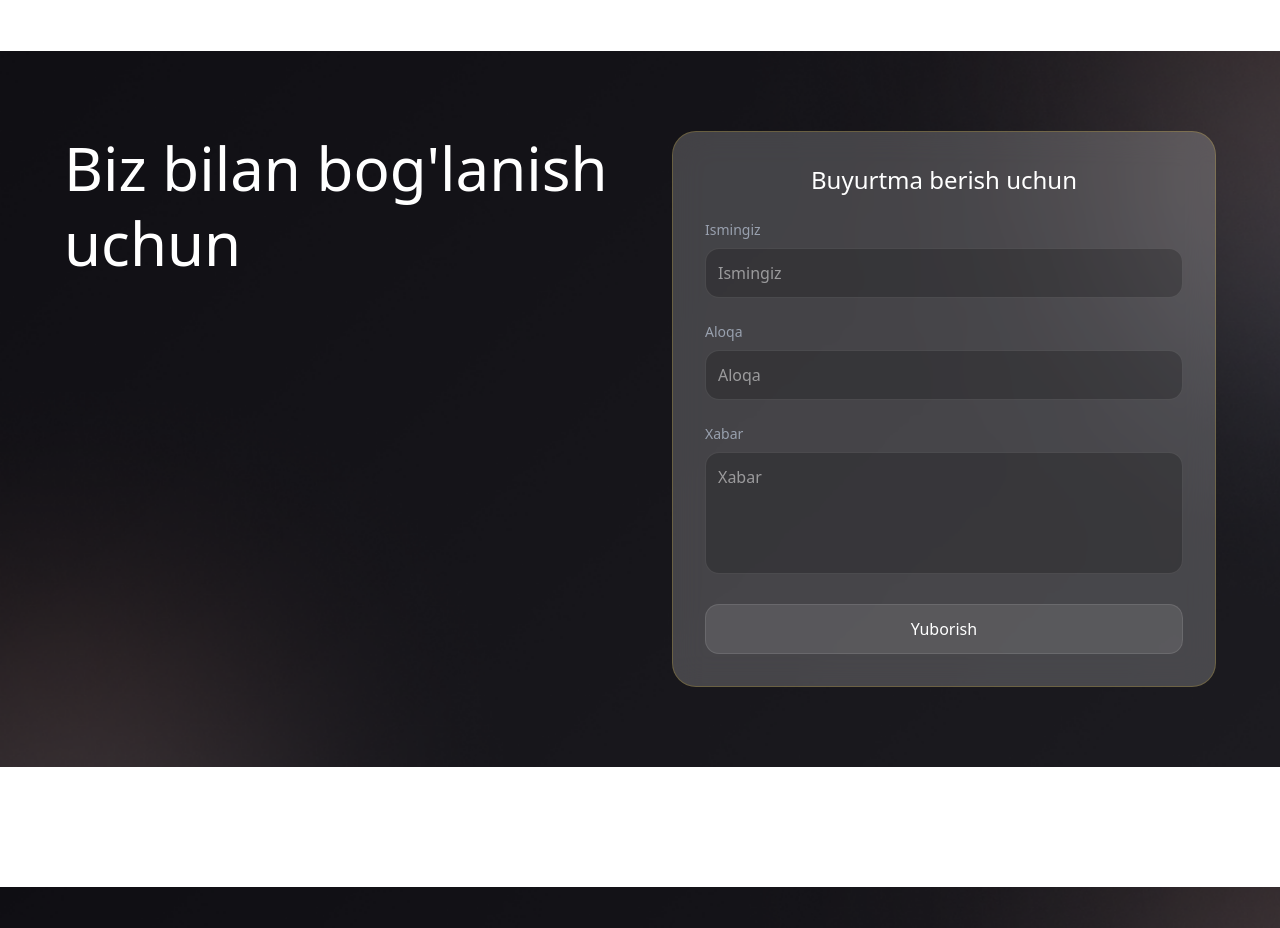
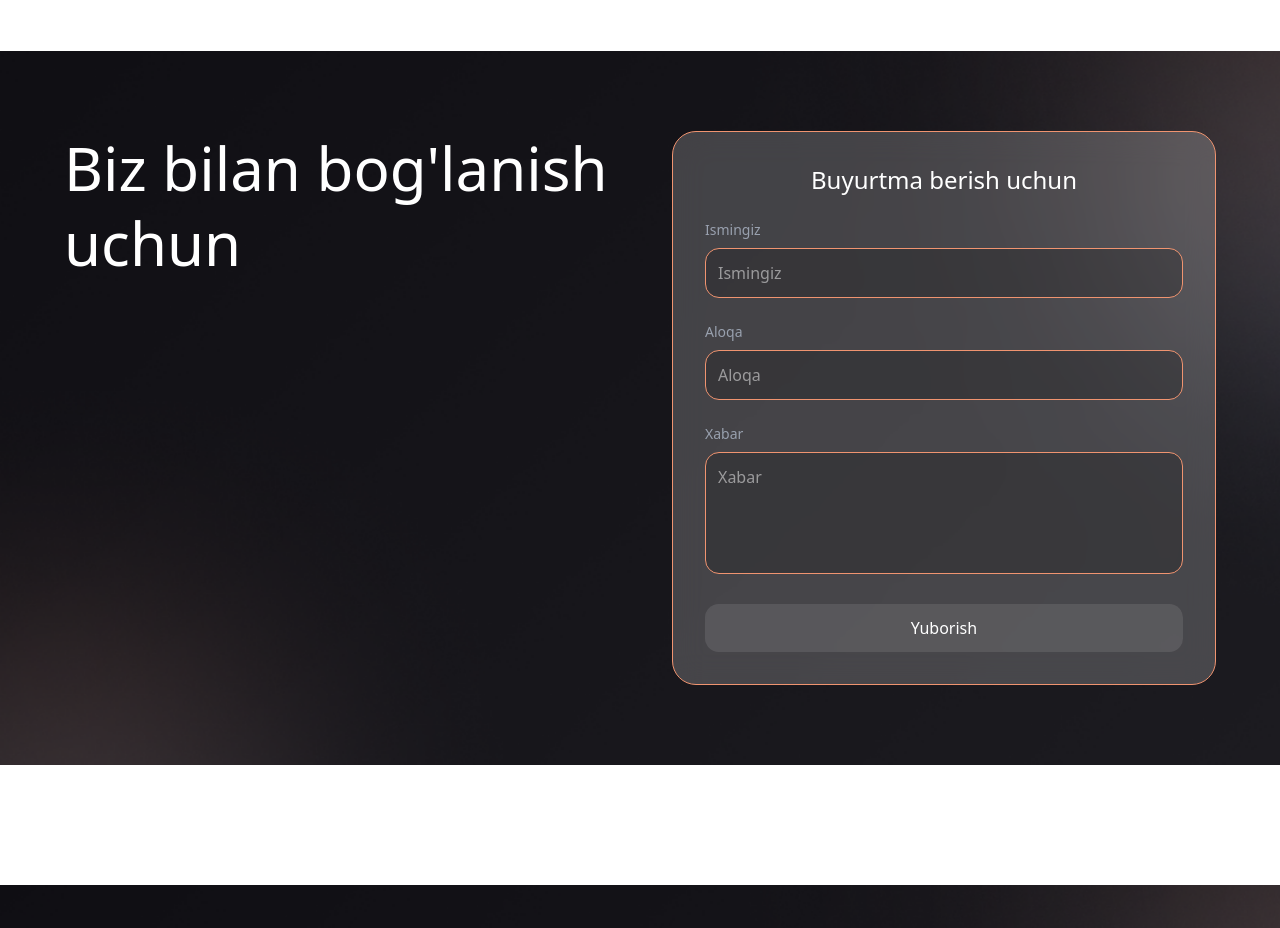
Before and after one commit to Fullstack2711/marketing, a Next.js app: page / in a window 1280 px wide. Shown: the part 2400-3328 px from the top of the page. Built offline with nearby package versions, Linux system fonts and the light colour scheme; a web font is replaced by a local one.

Commit message:
complate contact form bordes color for orange

```diff
--- a/app/components/Cantact.jsx
+++ b/app/components/Cantact.jsx
@@ -16,7 +16,7 @@ const OrderForm = () => {
         </div>
 
         {/* Right Side Form */}
-        <div className="backdrop-blur-lg rounded-3xl p-8 border border-amber-300/20 z-10 relative bg-[#FFFFFF33]">
+        <div className="backdrop-blur-lg rounded-3xl p-8 border border-[#F09470] z-10 relative bg-[#FFFFFF33]">
   <h2 className="text-2xl font-light mb-6 text-center text-white">{t('order_form_subtitle')}</h2>
   <form className="space-y-6">
     <div>
@@ -24,7 +24,7 @@ const OrderForm = () => {
       <input
         id="name"
         type="text"
-        className="w-full p-3 bg-black/20 rounded-xl border border-white/10 focus:border-amber-300/50 focus:ring-0 outline-none transition-colors"
+        className="w-full p-3 bg-black/20 rounded-xl border border-[#F09470] focus:border-[#F09470] focus:ring-0 outline-none transition-colors"
         placeholder={t('order_form_name_label')}
       />
     </div>
@@ -33,7 +33,7 @@ const OrderForm = () => {
       <input
         id="contact"
         type="text"
-        className="w-full p-3 bg-black/20 rounded-xl border border-white/10 focus:border-amber-300/50 focus:ring-0 outline-none transition-colors"
+        className="w-full p-3 bg-black/20 rounded-xl border border-[#F09470] focus:border-[#F09470] focus:ring-0 outline-none transition-colors"
         placeholder={t('order_form_contact_label')}
       />
     </div>
@@ -42,13 +42,13 @@ const OrderForm = () => {
       <textarea
         id="message"
         rows="4"
-        className="w-full p-3 bg-black/20 rounded-xl border border-white/10 focus:border-amber-300/50 focus:ring-0 outline-none transition-colors resize-none"
+        className="w-full p-3 bg-black/20 rounded-xl border border-[#F09470] focus:border-[#F09470] focus:ring-0 outline-none transition-colors resize-none"
         placeholder={t('order_form_message_label')}
       ></textarea>
     </div>
     <button
       type="submit"
-      className="w-full p-3 bg-white/10 rounded-xl border border-white/10 hover:bg-white/20 transition-colors"
+      className="w-full p-3 bg-white/10 rounded-xl border-[#F09470] hover:bg-white/20 transition-colors"
     >
       {t('order_form_submit_button')}
     </button>
```
